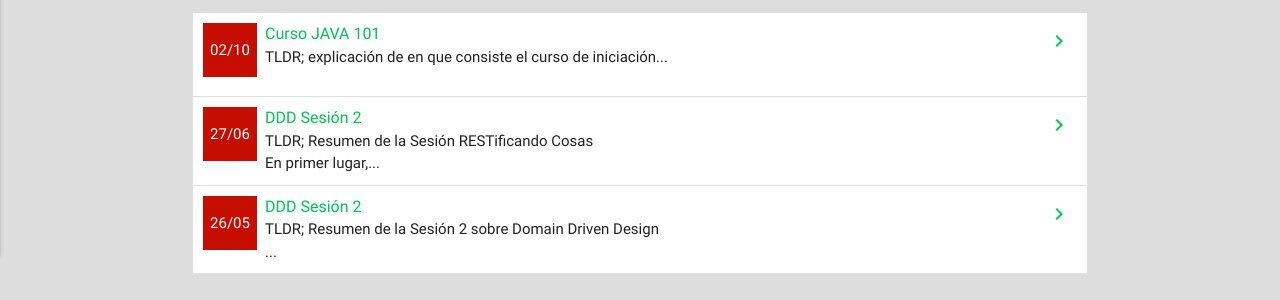
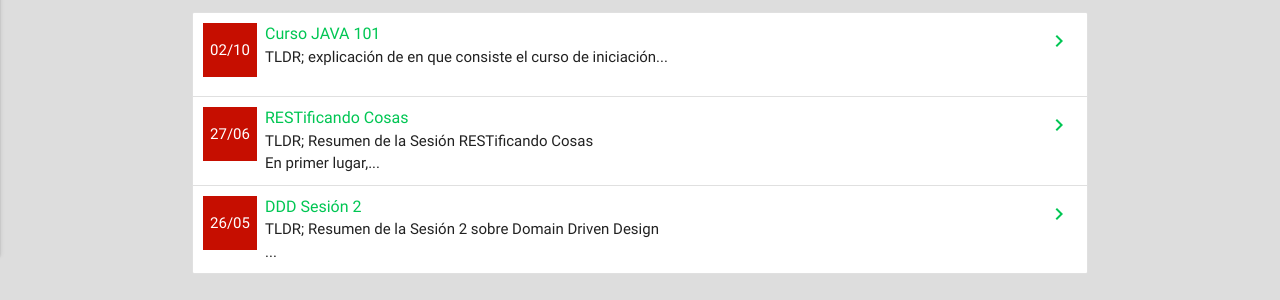
Before and after one commit to SVQJUG/web, a Jekyll site: the page built from index.md, in a window 1280 px wide. Shown: the part 705-1005 px from the top of the page. Built offline with Jekyll 4.4.1, drawn with Linux system fonts in a browser that asks for light colours.

Commit message:
Changes post title, adds link for source code.

```diff
--- a/_posts/2017-06-27-RESTificando.md
+++ b/_posts/2017-06-27-RESTificando.md
@@ -1,6 +1,6 @@
 ---
 layout: post
-title: "DDD Sesión 2"
+title: "RESTificando Cosas"
 author: "Agustín"
 ---
 TLDR; Resumen de la Sesión RESTificando Cosas
```
Also changed, not shown: other parts of _posts/2017-06-27-RESTificando.md (+1 -1 lines).
